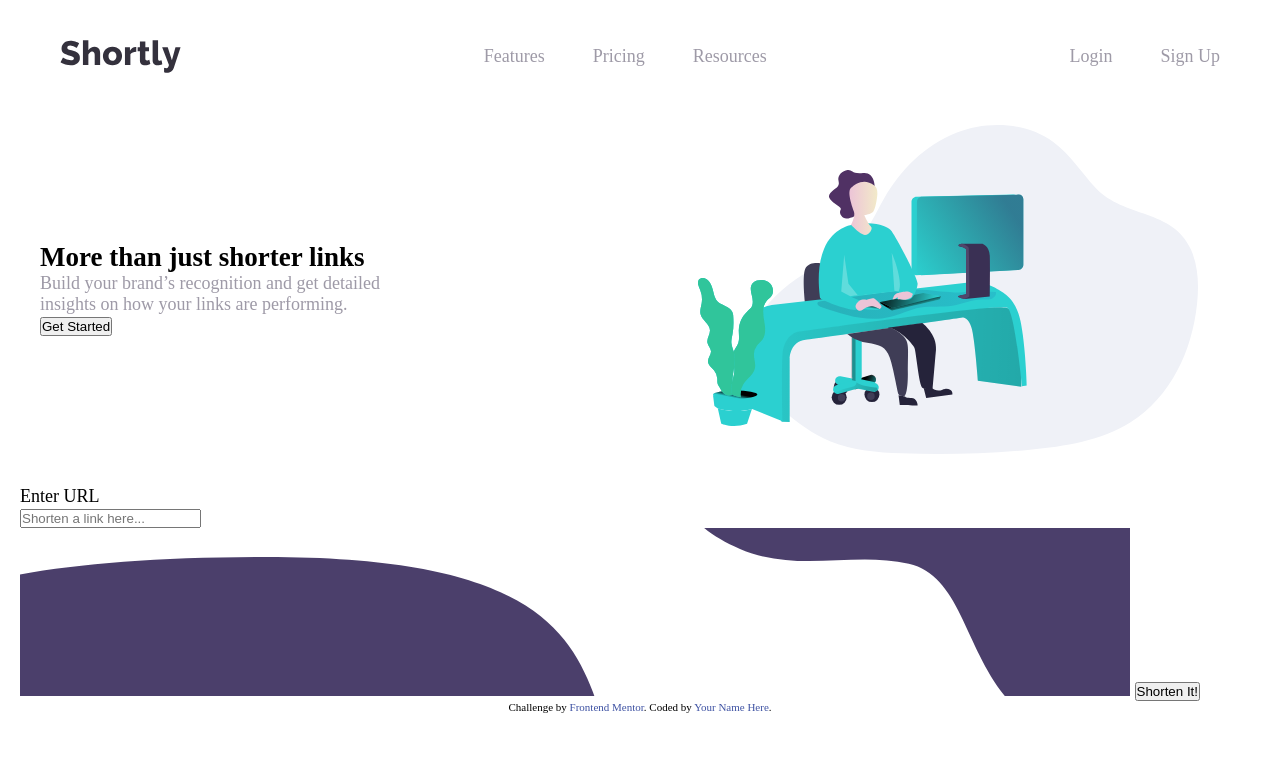
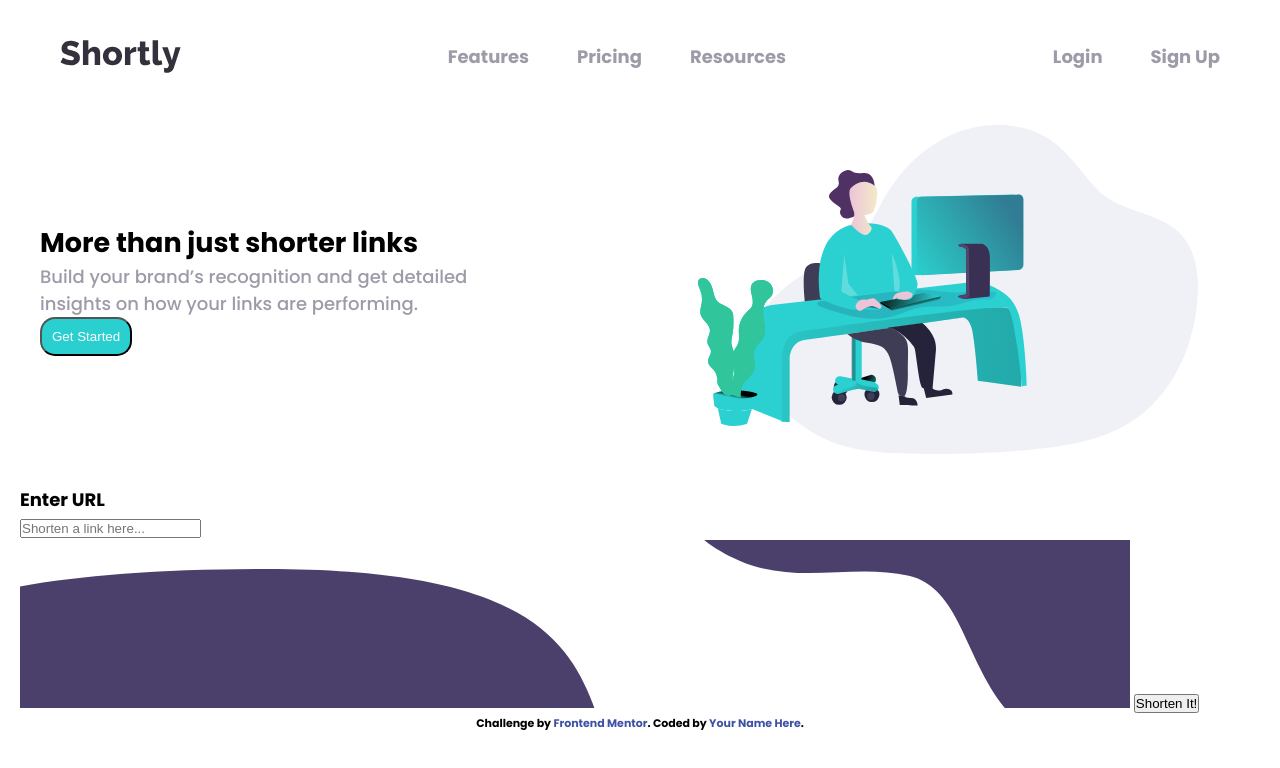
Before and after one commit to marksimmons2288/Capstone-Project-LVL-2, a plain HTML site: page url-shortening-api-master/index.html in a window 1280 px wide. Drawn offline with Linux system fonts and the light colour scheme.

Commit message:
update css

```diff
--- a/url-shortening-api-master/index.html
+++ b/url-shortening-api-master/index.html
@@ -16,6 +16,10 @@
 
   <!-- CSS Styles -->
    <link rel="stylesheet" href="styles/desktop.styles.css">
+
+<link rel="preconnect" href="https://fonts.googleapis.com">
+<link rel="preconnect" href="https://fonts.gstatic.com" crossorigin>
+<link href="https://fonts.googleapis.com/css2?family=Outfit:wght@100..900&family=Poppins:ital,wght@0,100;0,200;0,300;0,400;0,500;0,600;0,700;0,800;0,900;1,100;1,200;1,300;1,400;1,500;1,600;1,700;1,800;1,900&display=swap" rel="stylesheet">
 </head>
 <body>
 
@@ -29,15 +33,15 @@
 
      class="nav-bar_links">
 
-      <a href="#" >Features</a>
-      <a href="#" >Pricing</a>
-      <a href="#" >Resources</a>
+      <a href="#" id="featuresLink">Features</a>
+      <a href="#" id="pricingLink" >Pricing</a>
+      <a href="#" id="resourcesLink" >Resources</a>
      </div>
 
      <!-- Authorization links w/ hover btn styles -->
       <div class="auth-links">
-      <a href="#" class="login_btn">Login</a>
-      <a href="#" class="sign_up_btn">Sign Up</a>
+      <a href="#" id="loginBtn">Login</a>
+      <a href="#" id="signUpBtn">Sign Up</a>
     </div>
   </nav>
 </header>
@@ -79,7 +83,7 @@
 
       <!-- Submit button -->
 
-      <button type="submit"class="shorten_it_btn" name="button">Shorten It!</button>
+      <button type="submit"class="shorten_it_btn" id="shortenBtn" name="button">Shorten It!</button>
 
     <!-- Render Shorten URL w/ Aria role status to announce dynamic updates  -->
      <div id="result"role="status"></div>
--- a/url-shortening-api-master/styles/desktop.styles.css
+++ b/url-shortening-api-master/styles/desktop.styles.css
@@ -10,12 +10,14 @@
 
 
 body {
- background-color: (0, 0%, 75%);
+ background-color:white;
  margin: 0 auto ;
  padding: 20px;
  width: 100%;
  min-height: 100vh;
  font-size: 18px;
+ font-family: Poppins;
+ font-weight: 700;
 
 }
 
@@ -26,13 +28,13 @@ body {
     padding: 20px;
     max-width: 1200px;
     margin: 0 auto;
+    gap: 3rem;
 
 }
 
 .nav-bar_links a:hover {
-    display: flex;
-    gap: 3rem;
     color: hsl(260, 8%, 14%);
+
 }
 
 .nav-bar_links,.auth-links {
@@ -41,9 +43,18 @@ body {
 
 }
 
+.auth-links a:hover {
+    background-color: hsl(180, 66%, 49%);
+    border-radius: 15px;
+    color: white;
+    padding: 10px;
+}
+
  a {
     color: hsl(257, 7%, 63%);
     text-decoration: none;
+    font-weight: 700;
+    cursor: grab;
  }
 
 .main-form_container {
@@ -73,6 +84,21 @@ body {
     max-width: 500px;
 }
 
+
 .main-form_subtitle {
     color: hsl(257, 7%, 63%);
+    font-weight: 500;
 }
+
+.start_btn {
+    background-color: hsl(180, 66%, 49%);
+    border-radius: 15px;
+    color: white;
+    padding: 10px;
+}
+.start_btn :hover {
+background-color: hsl(180, 66%, 49%);
+    border-radius: 15px;
+    color: white;
+    padding: 10px;
+}
```
